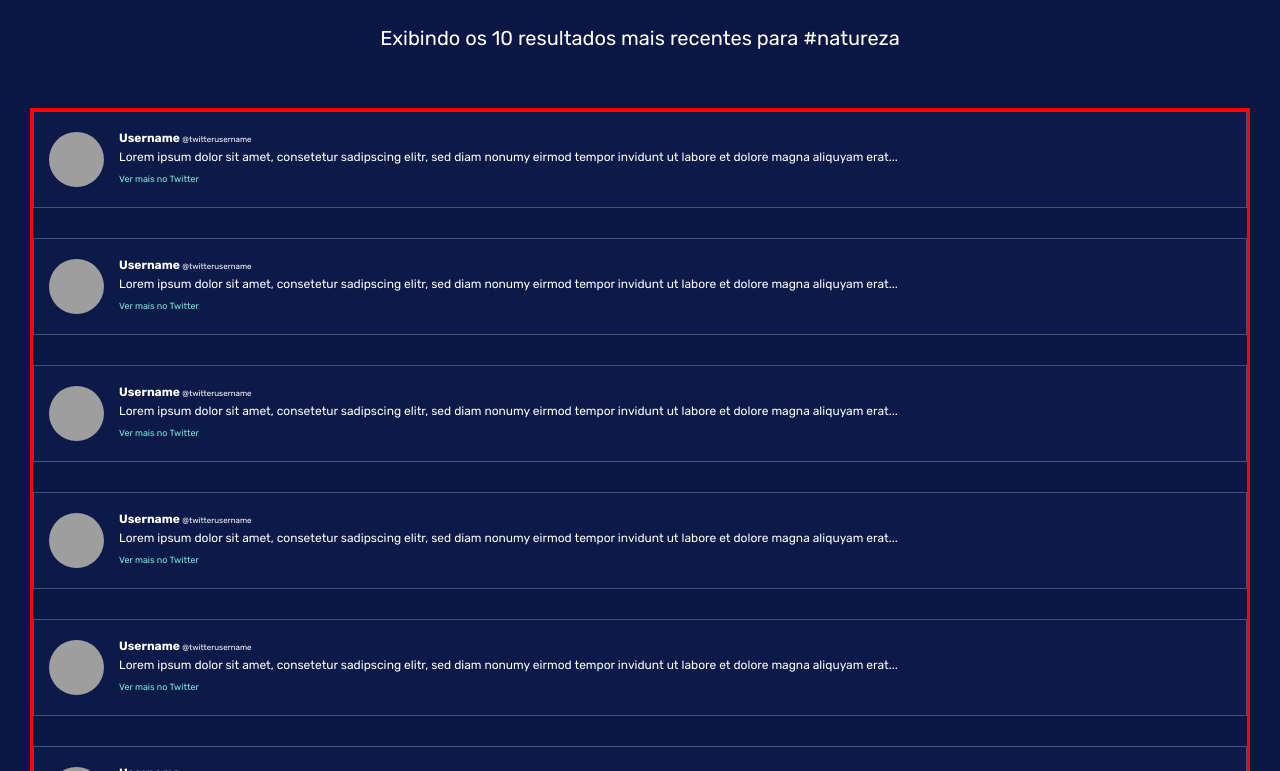
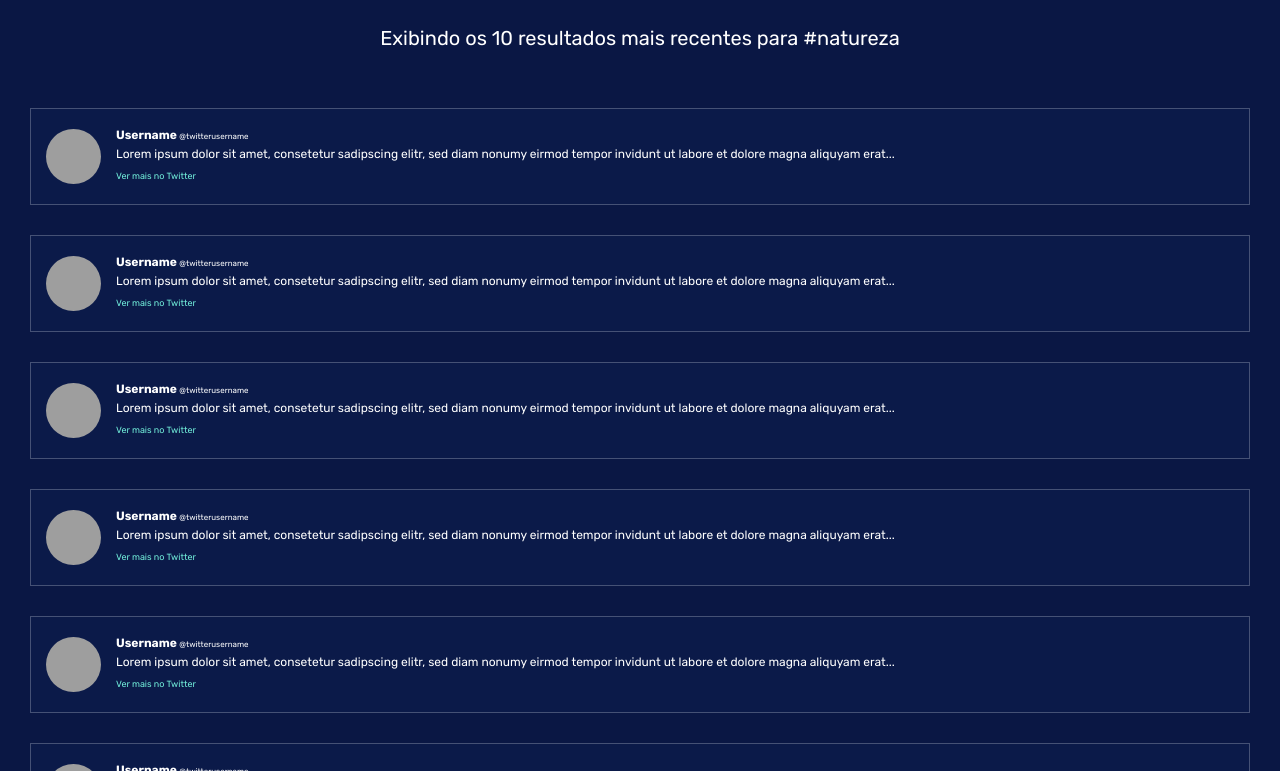
Before and after one commit to JD-Rodrigues/hashtag-finder, a React (Vite) app: page / in a window 1280 px wide. Shown: the part 569-1340 px from the top of the page. Built offline with nearby package versions, Linux system fonts and the light colour scheme; grey boxes are pictures that could not be loaded.

Commit message:
Implementation - Componente TweetCard e área de resultados de busca que renderizará os tweets

```diff
--- a/src/pages/about/index.jsx
+++ b/src/pages/about/index.jsx
@@ -3,8 +3,8 @@ import styles from "./about.module.css"
 import ilustration from '/public/images/icons/about-ilustration.svg'
 import logo from '/public/images/icons/logo.svg'
 import about from '/public/images/backgrounds/about-hero-bg.jpg'
-import { FaInfoCircle } from 'react-icons/fa'
-import { FaUserAlt } from 'react-icons/fa'
+// import { FaInfoCircle } from 'react-icons/fa'
+// import { FaUserAlt } from 'react-icons/fa'
 import git from '/public/images/icons/icon-github.svg'
 import email from '/public/images/icons/icon-envelope.svg'
 import linkedin from '/public/images/icons/icon-awesome-linkedin.svg'
--- a/src/pages/home/styles.module.css
+++ b/src/pages/home/styles.module.css
@@ -99,7 +99,6 @@
   display:flex;
   flex-direction: column;
   row-gap: 30px;
-  border: red solid;
 }
 
 @media (min-width:768px) {
```
